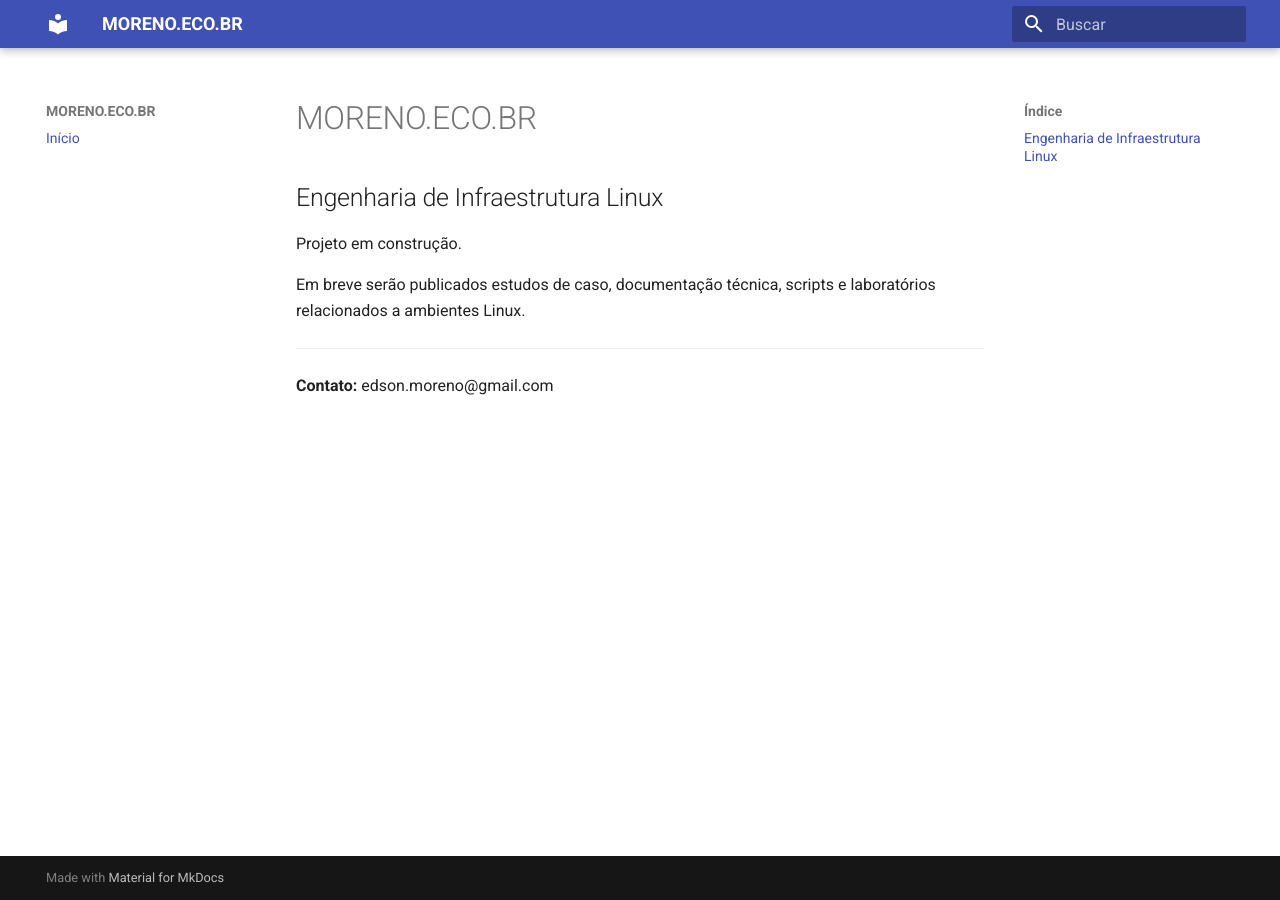
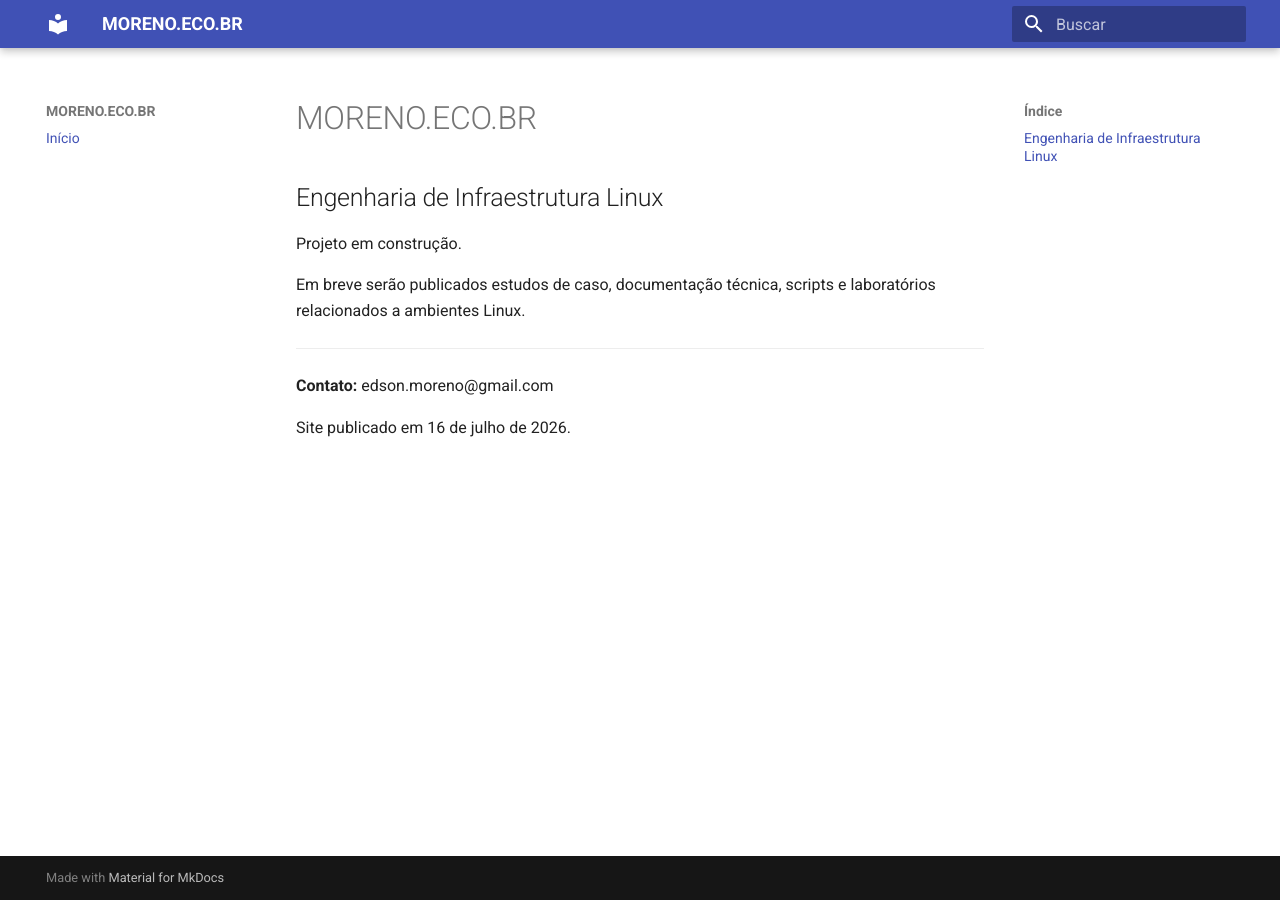
Before and after one commit to jemorenojr/moreno-site, an MkDocs documentation site: the page built from docs/index.md, in a window 1280 px wide. Built offline with MkDocs 1.6.1 and Material for MkDocs 9.7.7, drawn with Linux system fonts in a browser that asks for light colours.

Commit message:
site: valida publicação automática pelo Cloudflare Pages

```diff
--- a/docs/index.md
+++ b/docs/index.md
@@ -9,3 +9,6 @@ Em breve serão publicados estudos de caso, documentação técnica, scripts e l
 ---
 
 **Contato:** edson.moreno@gmail.com
+
+
+Site publicado em 16 de julho de 2026.
```
